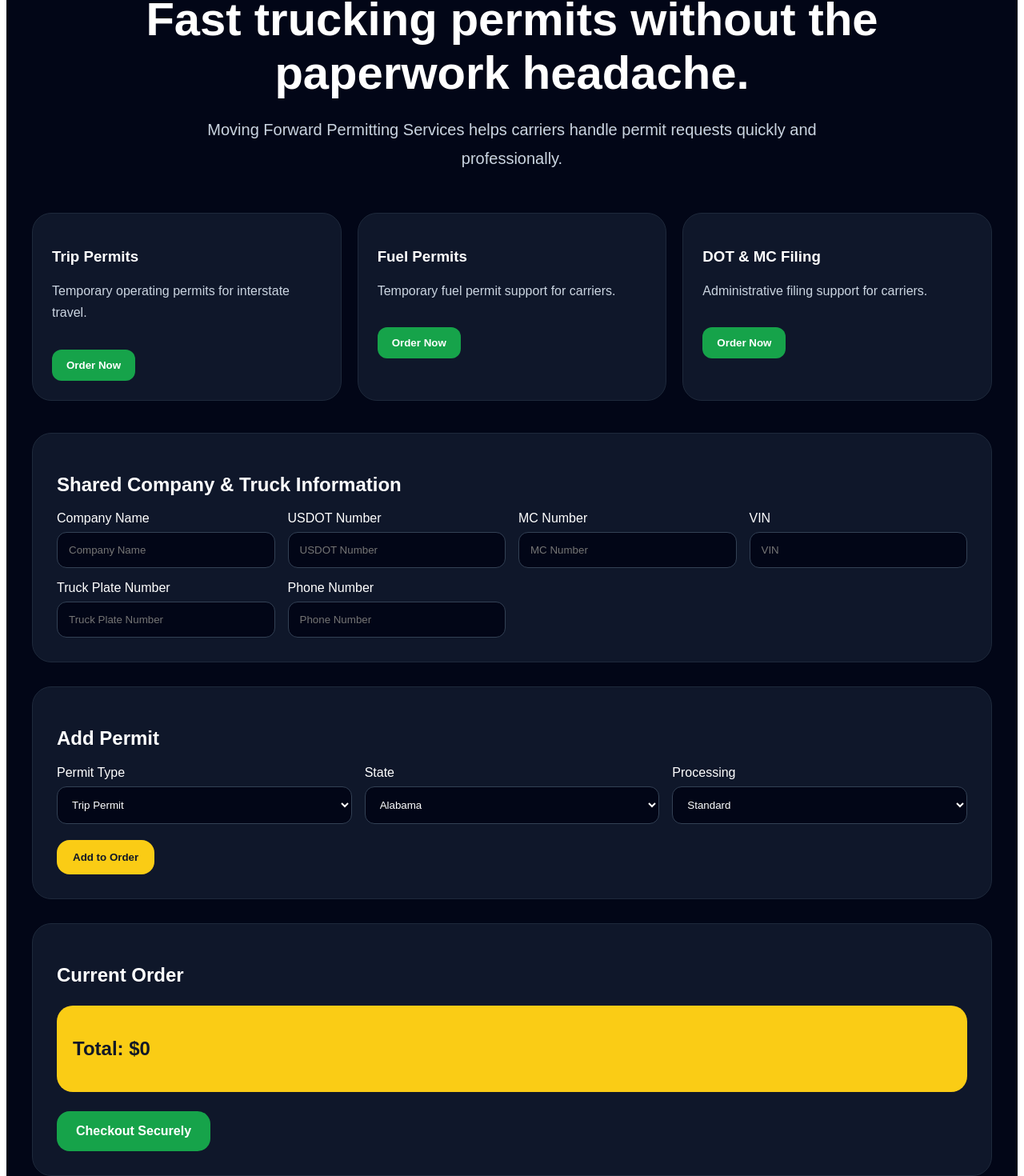
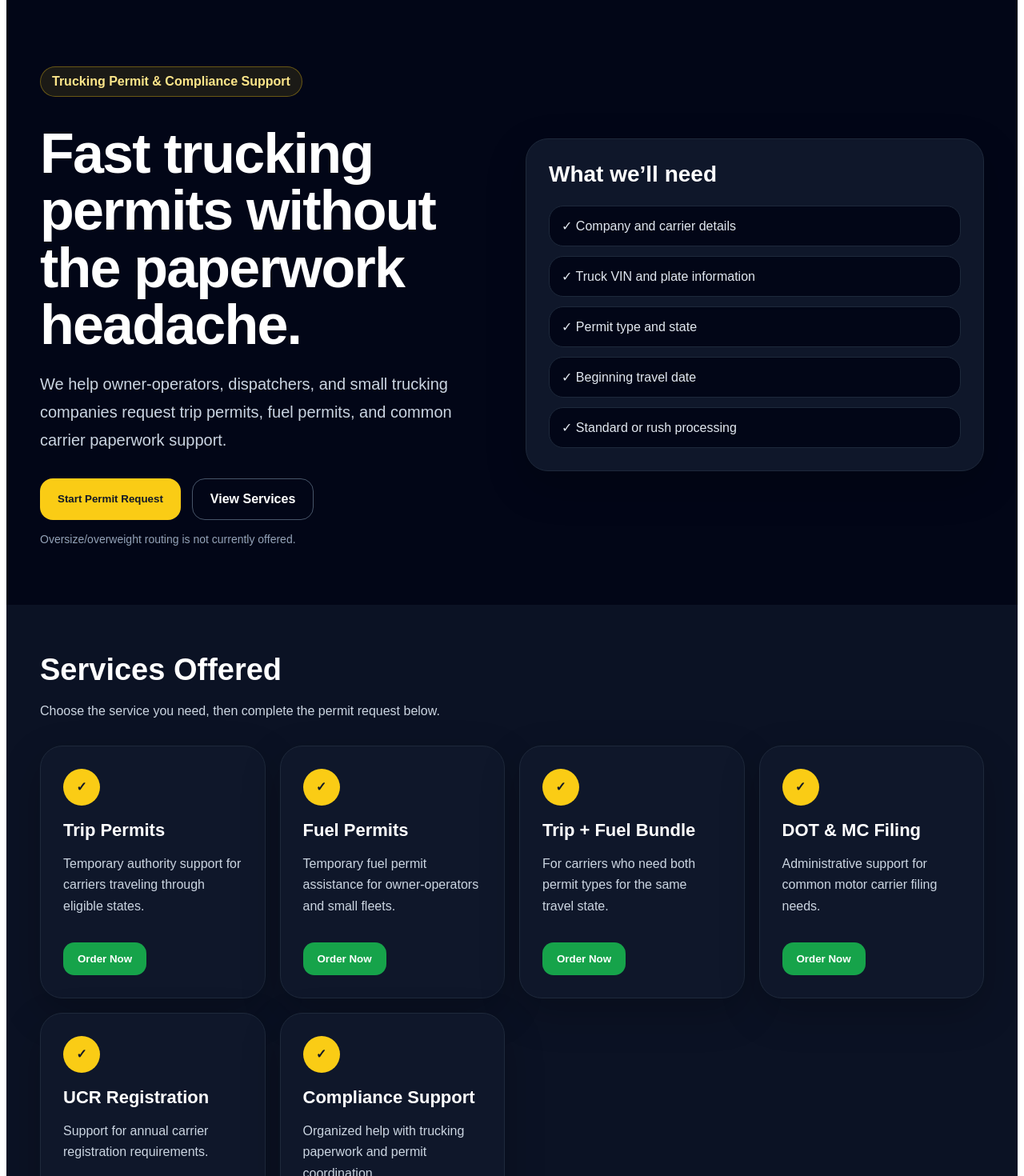
Before and after one commit to movingforwardpermitting/moving-forward-permits, a Next.js app: page / in a window 1280 px wide. Shown: the part 97-1567 px from the top of the page at 80% size. Built offline with nearby package versions, Linux system fonts and the light colour scheme.

Commit message:
Replace page with sleek working design

```diff
--- a/app/page.js
+++ b/app/page.js
@@ -20,15 +20,27 @@
   const services = [
     {
       title: "Trip Permits",
-      desc: "Temporary operating permits for interstate travel.",
+      desc: "Temporary authority support for carriers traveling through eligible states.",
     },
     {
       title: "Fuel Permits",
-      desc: "Temporary fuel permit support for carriers.",
+      desc: "Temporary fuel permit assistance for owner-operators and small fleets.",
+    },
+    {
+      title: "Trip + Fuel Bundle",
+      desc: "For carriers who need both permit types for the same travel state.",
     },
     {
       title: "DOT & MC Filing",
-      desc: "Administrative filing support for carriers.",
+      desc: "Administrative support for common motor carrier filing needs.",
+    },
+    {
+      title: "UCR Registration",
+      desc: "Support for annual carrier registration requirements.",
+    },
+    {
+      title: "Compliance Support",
+      desc: "Organized help with trucking paperwork and permit coordination.",
     },
   ];
 
@@ -45,32 +57,76 @@
   ];
 
   const stateFees = {
+    Alabama: { "Trip Permit": 20, "Fuel Permit": 20, "Trip + Fuel Permit": 40 },
+    Florida: { "Trip Permit": 30, "Fuel Permit": 45, "Trip + Fuel Permit": 75 },
+    Kentucky: { "Trip Permit": 40, "Fuel Permit": 40, "Trip + Fuel Permit": 80 },
+    Missouri: { "Trip Permit": 10, "Fuel Permit": 10, "Trip + Fuel Permit": 20 },
+    Tennessee: { "Trip Permit": 30, "Fuel Permit": 30, "Trip + Fuel Permit": 60 },
+    Virginia: { "Trip Permit": 15, "Fuel Permit": 20, "Trip + Fuel Permit": 35 },
+  };
+
+  const requirements = {
     Alabama: {
-      "Trip Permit": 20,
-      "Fuel Permit": 20,
-      "Trip + Fuel Permit": 40,
+      "Trip Permit": ["Beginning Travel Date"],
+      "Fuel Permit": ["IFTA Status", "Beginning Travel Date"],
+      "Trip + Fuel Permit": ["IFTA Status", "Beginning Travel Date"],
     },
     Florida: {
-      "Trip Permit": 30,
-      "Fuel Permit": 45,
-      "Trip + Fuel Permit": 75,
+      "Trip Permit": ["Truck Year/Make", "Beginning Travel Date"],
+      "Fuel Permit": ["IFTA Status", "Beginning Travel Date"],
+      "Trip + Fuel Permit": ["Truck Year/Make", "IFTA Status", "Beginning Travel Date"],
     },
     Kentucky: {
-      "Trip Permit": 40,
-      "Fuel Permit": 40,
-      "Trip + Fuel Permit": 80,
+      "Trip Permit": ["Registered Weight", "Beginning Travel Date"],
+      "Fuel Permit": ["IFTA Status", "Beginning Travel Date"],
+      "Trip + Fuel Permit": ["Registered Weight", "IFTA Status", "Beginning Travel Date"],
+    },
+    Virginia: {
+      "Trip Permit": ["Business Address", "FEIN or SSN", "Plate State", "Plate Expiration", "Year/Make/Model", "Unit Number"],
+      "Fuel Permit": ["Business Address", "Make", "Unit Number", "Year", "License State", "License Expiration"],
+      "Trip + Fuel Permit": ["Business Address", "FEIN or SSN", "Make", "Unit Number", "Year", "License State", "License Expiration"],
     },
   };
 
   const serviceFee = rush ? 50 : 35;
+  const stateFeeTotal = orderItems.reduce((sum, item) => sum + (item.stateFee || 0), 0);
+  const total = orderItems.length > 0 ? stateFeeTotal + serviceFee : 0;
 
-  const stateFeeTotal = orderItems.reduce(
-    (total, item) => total + (item.stateFee || 0),
-    0
-  );
+  const inputStyle = {
+    width: "100%",
+    padding: "14px",
+    marginTop: "8px",
+    borderRadius: "14px",
+    border: "1px solid #334155",
+    background: "#020617",
+    color: "white",
+    boxSizing: "border-box",
+    outline: "none",
+  };
 
-  const total =
-    orderItems.length > 0 ? stateFeeTotal + serviceFee : 0;
+  const labelStyle = {
+    display: "block",
+    color: "#cbd5e1",
+    fontSize: "14px",
+    fontWeight: "700",
+  };
+
+  const cardStyle = {
+    background: "#0f172a",
+    border: "1px solid #1e293b",
+    borderRadius: "28px",
+    padding: "28px",
+    boxShadow: "0 18px 50px rgba(0,0,0,.22)",
+  };
+
+  const scrollToOrder = (serviceTitle) => {
+    setSelectedService(serviceTitle);
+
+    const section = document.getElementById("order-section");
+    if (section) {
+      section.scrollIntoView({ behavior: "smooth", block: "start" });
+    }
+  };
 
   const addToOrder = () => {
     const fee = stateFees[state]?.[permitType] ?? 0;
@@ -97,14 +153,12 @@
     }
 
     if (orderItems.length === 0) {
-      alert("Please add at least one permit.");
+      alert("Please add at least one permit to your order.");
       return;
     }
 
     try {
-      const response = await fetch(
-        "/api/create-checkout-session",
-        {
+      const response = await fetch("/api/create-checkout-session", {
         method: "POST",
         headers: {
           "Content-Type": "application/json",
@@ -122,149 +176,109 @@
           rush,
           orderItems,
         }),
-        }
-      );
+      });
 
       const data = await response.json();
 
       if (data.url) {
         window.location.href = data.url;
       } else {
-        alert("Checkout failed.");
+        alert(data.error || "Stripe checkout failed.");
       }
     } catch (error) {
-      alert(error.message);
+      alert("Checkout error: " + error.message);
     }
   };
 
-  const inputStyle = {
-    width: "100%",
-    padding: "14px",
-    marginTop: "8px",
-    borderRadius: "12px",
-    border: "1px solid #334155",
-    background: "#020617",
-    color: "white",
-    boxSizing: "border-box",
-  };
+  return (
+    <main style={{ minHeight: "100vh", background: "#020617", color: "white", fontFamily: "Arial, sans-serif" }}>
+      <header style={{ position: "sticky", top: 0, zIndex: 20, background: "rgba(2,6,23,.94)", borderBottom: "1px solid #1e293b", padding: "18px 24px" }}>
+        <div style={{ maxWidth: "1180px", margin: "0 auto", display: "flex", justifyContent: "space-between", alignItems: "center", gap: "16px" }}>
+          <strong style={{ fontSize: "20px" }}>Moving Forward Permitting Services</strong>
+          <button onClick={() => scrollToOrder("Permit Request")} style={{ background: "#facc15", color: "#111827", border: "none", padding: "12px 18px", borderRadius: "999px", fontWeight: "900", cursor: "pointer" }}>
+            Start Order
+          </button>
+        </div>
+      </header>
 
-  return (
-    <main
-      style={{
-        minHeight: "100vh",
-        background: "#020617",
-        color: "white",
-        fontFamily: "Arial, sans-serif",
-        padding: "40px 20px",
-      }}
-    >
-      <div
-        style={{
-          maxWidth: "1200px",
-          margin: "0 auto",
-        }}
-      >
-        <div
-          style={{
-            textAlign: "center",
-            marginBottom: "50px",
-          }}
-        >
-          <h1
-            style={{
-              fontSize: "58px",
-              marginBottom: "20px",
-            }}
-          >
+      <section style={{ padding: "80px 24px 60px" }}>
+        <div style={{ maxWidth: "1180px", margin: "0 auto", display: "grid", gridTemplateColumns: "repeat(auto-fit, minmax(310px, 1fr))", gap: "34px", alignItems: "center" }}>
+          <div>
+            <p style={{ display: "inline-block", color: "#fde68a", background: "rgba(250,204,21,.10)", border: "1px solid rgba(250,204,21,.35)", padding: "9px 14px", borderRadius: "999px", fontWeight: "800" }}>
+              Trucking Permit & Compliance Support
+            </p>
+
+            <h1 style={{ fontSize: "clamp(42px, 6vw, 70px)", lineHeight: "1.02", margin: "20px 0", letterSpacing: "-1.8px" }}>
               Fast trucking permits without the paperwork headache.
             </h1>
 
-          <p
-            style={{
-              color: "#cbd5e1",
-              fontSize: "20px",
-              lineHeight: "1.8",
-              maxWidth: "800px",
-              margin: "0 auto",
-            }}
-          >
-            Moving Forward Permitting Services helps
-            carriers handle permit requests quickly and
-            professionally.
+            <p style={{ color: "#cbd5e1", fontSize: "20px", lineHeight: "1.75", maxWidth: "720px" }}>
+              We help owner-operators, dispatchers, and small trucking companies request trip permits, fuel permits, and common carrier paperwork support.
+            </p>
+
+            <div style={{ display: "flex", flexWrap: "wrap", gap: "14px", marginTop: "30px" }}>
+              <button onClick={() => scrollToOrder("Permit Request")} style={{ background: "#facc15", color: "#111827", border: "none", padding: "16px 22px", borderRadius: "16px", fontWeight: "900", cursor: "pointer" }}>
+                Start Permit Request
+              </button>
+
+              <a href="#services" style={{ color: "white", textDecoration: "none", border: "1px solid #475569", padding: "16px 22px", borderRadius: "16px", fontWeight: "900" }}>
+                View Services
+              </a>
+            </div>
+
+            <p style={{ color: "#94a3b8", marginTop: "16px", fontSize: "14px" }}>
+              Oversize/overweight routing is not currently offered.
             </p>
           </div>
 
-        <div
-          style={{
-            display: "grid",
-            gridTemplateColumns:
-              "repeat(auto-fit, minmax(250px, 1fr))",
-            gap: "20px",
-          }}
-        >
-          {services.map((service) => (
-            <div
-              key={service.title}
-              style={{
-                background: "#0f172a",
-                border: "1px solid #1e293b",
-                padding: "24px",
-                borderRadius: "24px",
-              }}
-            >
-              <h3>{service.title}</h3>
+          <div style={cardStyle}>
+            <h2 style={{ marginTop: 0, fontSize: "28px" }}>What we’ll need</h2>
+            {["Company and carrier details", "Truck VIN and plate information", "Permit type and state", "Beginning travel date", "Standard or rush processing"].map((item) => (
+              <div key={item} style={{ background: "#020617", border: "1px solid #1e293b", borderRadius: "18px", padding: "15px", marginTop: "12px", color: "#e2e8f0" }}>
+                ✓ {item}
+              </div>
+            ))}
+          </div>
+        </div>
+      </section>
 
-              <p
-                style={{
-                  color: "#cbd5e1",
-                  lineHeight: "1.7",
-                }}
-              >
-                {service.desc}
+      <section id="services" style={{ padding: "60px 24px", background: "rgba(15,23,42,.70)" }}>
+        <div style={{ maxWidth: "1180px", margin: "0 auto" }}>
+          <h2 style={{ fontSize: "38px", margin: "0 0 14px" }}>Services Offered</h2>
+          <p style={{ color: "#cbd5e1", lineHeight: "1.7", maxWidth: "700px" }}>
+            Choose the service you need, then complete the permit request below.
           </p>
 
-              <button
-                onClick={() => {
-  setSelectedService(service.title);
-  document.getElementById("order-section")?.scrollIntoView({ behavior: "smooth" });
-}}
-                style={{
-                  marginTop: "16px",
-                  background: "#16a34a",
-                  color: "white",
-                  border: "none",
-                  padding: "12px 18px",
-                  borderRadius: "12px",
-                  cursor: "pointer",
-                  fontWeight: "bold",
-                }}
-              >
+          <div style={{ marginTop: "30px", display: "grid", gridTemplateColumns: "repeat(auto-fit, minmax(250px, 1fr))", gap: "18px" }}>
+            {services.map((service) => (
+              <div key={service.title} style={cardStyle}>
+                <div style={{ width: "46px", height: "46px", borderRadius: "999px", background: "#facc15", color: "#111827", display: "flex", alignItems: "center", justifyContent: "center", fontWeight: "900", marginBottom: "18px" }}>
+                  ✓
+                </div>
+
+                <h3 style={{ fontSize: "22px", margin: "0 0 10px" }}>{service.title}</h3>
+                <p style={{ color: "#cbd5e1", lineHeight: "1.65", minHeight: "72px" }}>{service.desc}</p>
+
+                <button onClick={() => scrollToOrder(service.title)} style={{ marginTop: "16px", background: "#16a34a", color: "white", border: "none", padding: "13px 18px", borderRadius: "14px", fontWeight: "900", cursor: "pointer" }}>
                   Order Now
                 </button>
               </div>
             ))}
           </div>
+        </div>
+      </section>
 
-        <div
-        id="order-section"
-          style={{
-            marginTop: "40px",
-            background: "#0f172a",
-            padding: "30px",
-            borderRadius: "24px",
-            border: "1px solid #1e293b",
-          }}
-        >
-          <h2>Shared Company & Truck Information</h2>
+      <section id="order-section" style={{ padding: "70px 24px" }}>
+        <div style={{ maxWidth: "1180px", margin: "0 auto" }}>
+          <h2 style={{ fontSize: "40px", marginBottom: "10px" }}>Build Your Permit Request</h2>
+          <p style={{ color: "#cbd5e1", maxWidth: "760px", lineHeight: "1.7" }}>
+            Enter shared company and truck information once, then add one or more permit requests.
+          </p>
 
-          <div
-            style={{
-              display: "grid",
-              gridTemplateColumns:
-                "repeat(auto-fit, minmax(220px, 1fr))",
-              gap: "16px",
-            }}
-          >
+          <div style={{ ...cardStyle, marginTop: "28px" }}>
+            <h3 style={{ fontSize: "26px", marginTop: 0 }}>Shared Company & Truck Information</h3>
+
+            <div style={{ display: "grid", gridTemplateColumns: "repeat(auto-fit, minmax(220px, 1fr))", gap: "16px" }}>
               {[
                 ["companyName", "Company Name"],
                 ["usdot", "USDOT Number"],
@@ -274,60 +288,26 @@
                 ["phoneNumber", "Phone Number"],
               ].map(([key, label]) => (
                 <div key={key}>
-                <label>{label}</label>
-
-                <input
-                  value={sharedInfo[key]}
-                  onChange={(e) =>
-                    setSharedInfo({
-                      ...sharedInfo,
-                      [key]: e.target.value,
-                    })
-                  }
-                  placeholder={label}
-                  style={inputStyle}
-                />
+                  <label style={labelStyle}>{label}</label>
+                  <input value={sharedInfo[key]} onChange={(e) => setSharedInfo({ ...sharedInfo, [key]: e.target.value })} placeholder={label} style={inputStyle} />
                 </div>
               ))}
             </div>
           </div>
 
-        <div
-          style={{
-            marginTop: "30px",
-            background: "#0f172a",
-            padding: "30px",
-            borderRadius: "24px",
-            border: "1px solid #1e293b",
-          }}
-        >
-          <h2>Add Permit</h2>
+          <div style={{ ...cardStyle, marginTop: "22px" }}>
+            <h3 style={{ fontSize: "26px", marginTop: 0 }}>Add Permit</h3>
 
             {selectedService && (
               <p style={{ color: "#cbd5e1" }}>
-              Selected Service:
-              <strong> {selectedService}</strong>
+                Selected service: <strong>{selectedService}</strong>
               </p>
             )}
 
-          <div
-            style={{
-              display: "grid",
-              gridTemplateColumns:
-                "repeat(auto-fit, minmax(220px, 1fr))",
-              gap: "16px",
-            }}
-          >
+            <div style={{ display: "grid", gridTemplateColumns: "repeat(auto-fit, minmax(220px, 1fr))", gap: "16px" }}>
               <div>
-              <label>Permit Type</label>
-
-              <select
-                value={permitType}
-                onChange={(e) =>
-                  setPermitType(e.target.value)
-                }
-                style={inputStyle}
-              >
+                <label style={labelStyle}>Permit Type</label>
+                <select value={permitType} onChange={(e) => setPermitType(e.target.value)} style={inputStyle}>
                   <option>Trip Permit</option>
                   <option>Fuel Permit</option>
                   <option>Trip + Fuel Permit</option>
@@ -335,15 +315,8 @@
               </div>
 
               <div>
-              <label>State</label>
-
-              <select
-                value={state}
-                onChange={(e) =>
-                  setState(e.target.value)
-                }
-                style={inputStyle}
-              >
+                <label style={labelStyle}>State</label>
+                <select value={state} onChange={(e) => setState(e.target.value)} style={inputStyle}>
                   {states.map((s) => (
                     <option key={s}>{s}</option>
                   ))}
@@ -351,114 +324,100 @@
               </div>
 
               <div>
-              <label>Processing</label>
-
-              <select
-                value={rush ? "Rush" : "Standard"}
-                onChange={(e) =>
-                  setRush(e.target.value === "Rush")
-                }
-                style={inputStyle}
-              >
+                <label style={labelStyle}>Processing</label>
+                <select value={rush ? "Rush" : "Standard"} onChange={(e) => setRush(e.target.value === "Rush")} style={inputStyle}>
                   <option>Standard</option>
                   <option>Rush</option>
                 </select>
               </div>
             </div>
 
-          <button
-            onClick={addToOrder}
-            style={{
-              marginTop: "20px",
-              background: "#facc15",
-              color: "#111827",
-              border: "none",
-              padding: "14px 20px",
-              borderRadius: "16px",
-              fontWeight: "bold",
-              cursor: "pointer",
-            }}
-          >
+            <button onClick={addToOrder} style={{ marginTop: "20px", background: "#facc15", color: "#111827", border: "none", padding: "14px 20px", borderRadius: "16px", fontWeight: "900", cursor: "pointer" }}>
               Add to Order
             </button>
           </div>
 
-        <div
-          style={{
-            marginTop: "30px",
-            background: "#0f172a",
-            padding: "30px",
-            borderRadius: "24px",
-            border: "1px solid #1e293b",
-          }}
-        >
-          <h2>Current Order</h2>
+          <div style={{ ...cardStyle, marginTop: "22px" }}>
+            <h3 style={{ fontSize: "26px", marginTop: 0 }}>Current Order</h3>
 
-          {orderItems.map((item) => (
-            <div
-              key={item.id}
-              style={{
-                background: "#020617",
-                border: "1px solid #1e293b",
-                padding: "18px",
-                borderRadius: "18px",
-                marginTop: "16px",
-              }}
-            >
-              <strong>
-                {item.permitType} - {item.state}
-              </strong>
+            {orderItems.length === 0 && (
+              <div style={{ border: "1px dashed #475569", color: "#94a3b8", borderRadius: "18px", padding: "24px", textAlign: "center" }}>
+                No permits added yet.
+              </div>
+            )}
 
-              <p style={{ color: "#cbd5e1" }}>
-                State Fee: ${item.stateFee}
+            {orderItems.map((item, index) => (
+              <div key={item.id} style={{ background: "#020617", border: "1px solid #1e293b", padding: "18px", borderRadius: "18px", marginTop: "14px", display: "grid", gridTemplateColumns: "1fr auto", gap: "12px", alignItems: "center" }}>
+                <div>
+                  <p style={{ color: "#94a3b8", margin: "0 0 6px" }}>Item #{index + 1}</p>
+                  <strong>{item.permitType} — {item.state}</strong>
+                  <p style={{ color: "#cbd5e1", marginBottom: 0 }}>
+                    State Fee: {item.stateFee ? `$${item.stateFee}` : "Quote required"}
                   </p>
+                </div>
 
-              <button
-                onClick={() => removeItem(item.id)}
-                style={{
-                  background: "transparent",
-                  color: "#f87171",
-                  border: "1px solid #f87171",
-                  padding: "10px 14px",
-                  borderRadius: "12px",
-                  cursor: "pointer",
-                }}
-              >
+                <button onClick={() => removeItem(item.id)} style={{ background: "transparent", color: "#f87171", border: "1px solid #f87171", padding: "10px 14px", borderRadius: "12px", cursor: "pointer" }}>
                   Remove
                 </button>
               </div>
             ))}
 
-          <div
-            style={{
-              marginTop: "24px",
-              background: "#facc15",
-              color: "#111827",
-              padding: "20px",
-              borderRadius: "20px",
-            }}
-          >
-            <h2>Total: ${total}</h2>
+            <div style={{ marginTop: "22px", background: "#facc15", color: "#111827", borderRadius: "20px", padding: "22px", display: "grid", gridTemplateColumns: "repeat(auto-fit, minmax(180px, 1fr))", gap: "16px" }}>
+              <div>
+                <p style={{ margin: 0, fontWeight: "800" }}>State Fees</p>
+                <h3 style={{ margin: "6px 0 0" }}>${stateFeeTotal}</h3>
               </div>
 
-          <button
-            onClick={handleCheckout}
-            style={{
-              marginTop: "24px",
-              background: "#16a34a",
-              color: "white",
-              border: "none",
-              padding: "16px 24px",
-              borderRadius: "16px",
-              fontWeight: "bold",
-              cursor: "pointer",
-              fontSize: "16px",
-            }}
-          >
+              <div>
+                <p style={{ margin: 0, fontWeight: "800" }}>{rush ? "Rush Service Fee" : "Standard Service Fee"}</p>
+                <h3 style={{ margin: "6px 0 0" }}>${orderItems.length > 0 ? serviceFee : 0}</h3>
+              </div>
+
+              <div>
+                <p style={{ margin: 0, fontWeight: "800" }}>Estimated Total</p>
+                <h3 style={{ margin: "6px 0 0" }}>${total}</h3>
+              </div>
+            </div>
+          </div>
+
+          <div style={{ ...cardStyle, marginTop: "22px" }}>
+            <h3 style={{ fontSize: "26px", marginTop: 0 }}>Required Information</h3>
+
+            {orderItems.length === 0 && <p style={{ color: "#94a3b8" }}>Add a permit to see required state-specific information.</p>}
+
+            {orderItems.map((item, index) => {
+              const fields = requirements[item.state]?.[item.permitType] || ["Beginning Travel Date", "Additional Notes"];
+
+              return (
+                <div key={item.id} style={{ marginTop: "18px", padding: "20px", background: "#020617", border: "1px solid #1e293b", borderRadius: "20px" }}>
+                  <h4 style={{ marginTop: 0 }}>Request #{index + 1}: {item.state} {item.permitType}</h4>
+
+                  <div style={{ display: "grid", gridTemplateColumns: "repeat(auto-fit, minmax(220px, 1fr))", gap: "16px" }}>
+                    {fields.map((field) => (
+                      <div key={field}>
+                        <label style={labelStyle}>{field}</label>
+                        <input type={field.includes("Travel Date") ? "date" : "text"} placeholder={field} style={inputStyle} />
+                      </div>
+                    ))}
+                  </div>
+                </div>
+              );
+            })}
+
+            <button onClick={handleCheckout} style={{ marginTop: "24px", background: "#16a34a", color: "white", border: "none", padding: "16px 24px", borderRadius: "16px", fontWeight: "900", cursor: "pointer", fontSize: "16px" }}>
               Checkout Securely
             </button>
+
+            <p style={{ color: "#94a3b8", fontSize: "13px", marginTop: "14px" }}>
+              State fees are shown separately from Moving Forward service fees. Final processing is subject to state verification.
+            </p>
           </div>
         </div>
+      </section>
+
+      <footer style={{ borderTop: "1px solid #1e293b", padding: "28px 24px", color: "#94a3b8", textAlign: "center" }}>
+        © 2026 Moving Forward Permitting Services. Services are administrative support only.
+      </footer>
     </main>
   );
 }
```
Lines whose indentation alone changed are shown as unchanged.
